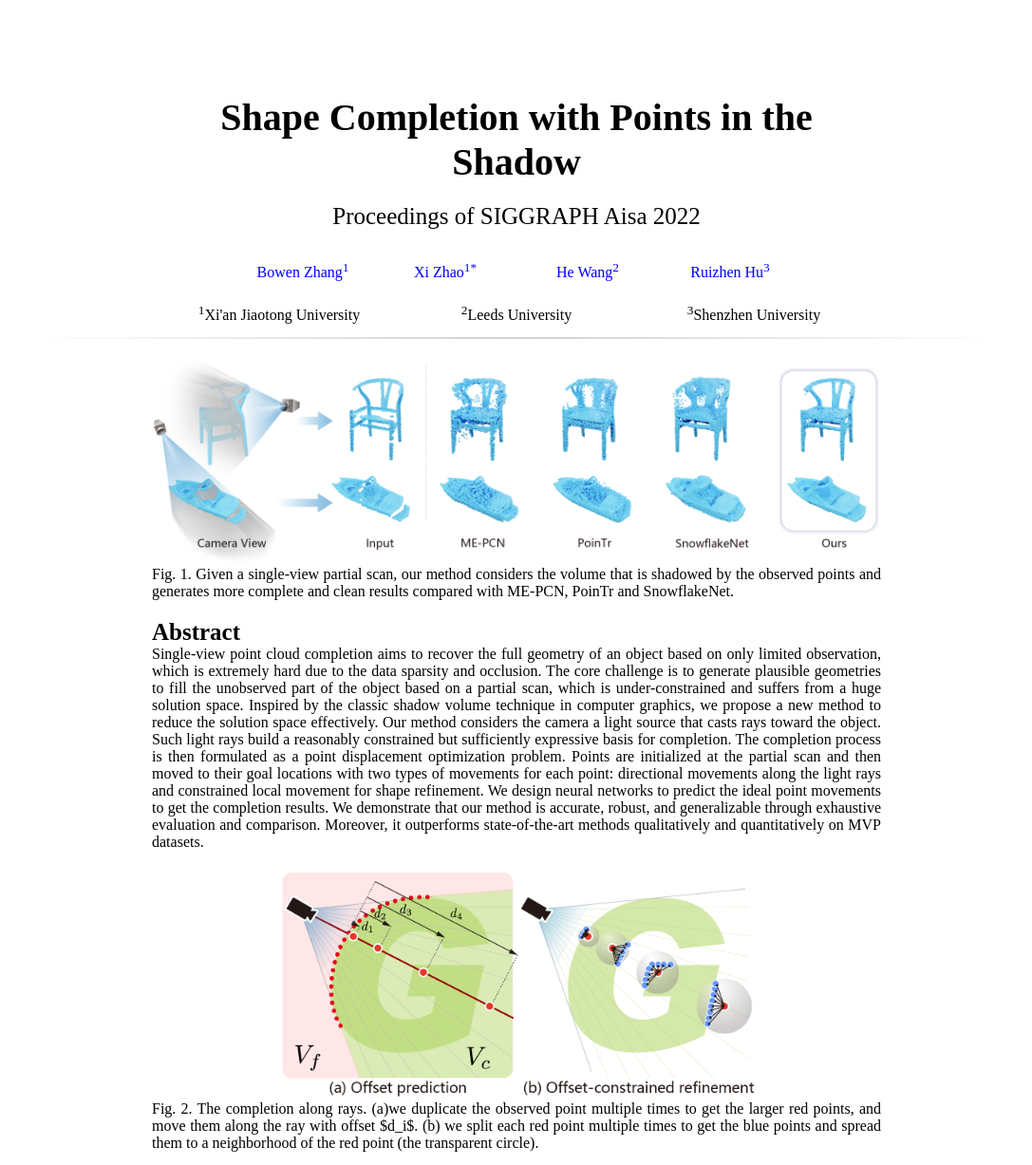
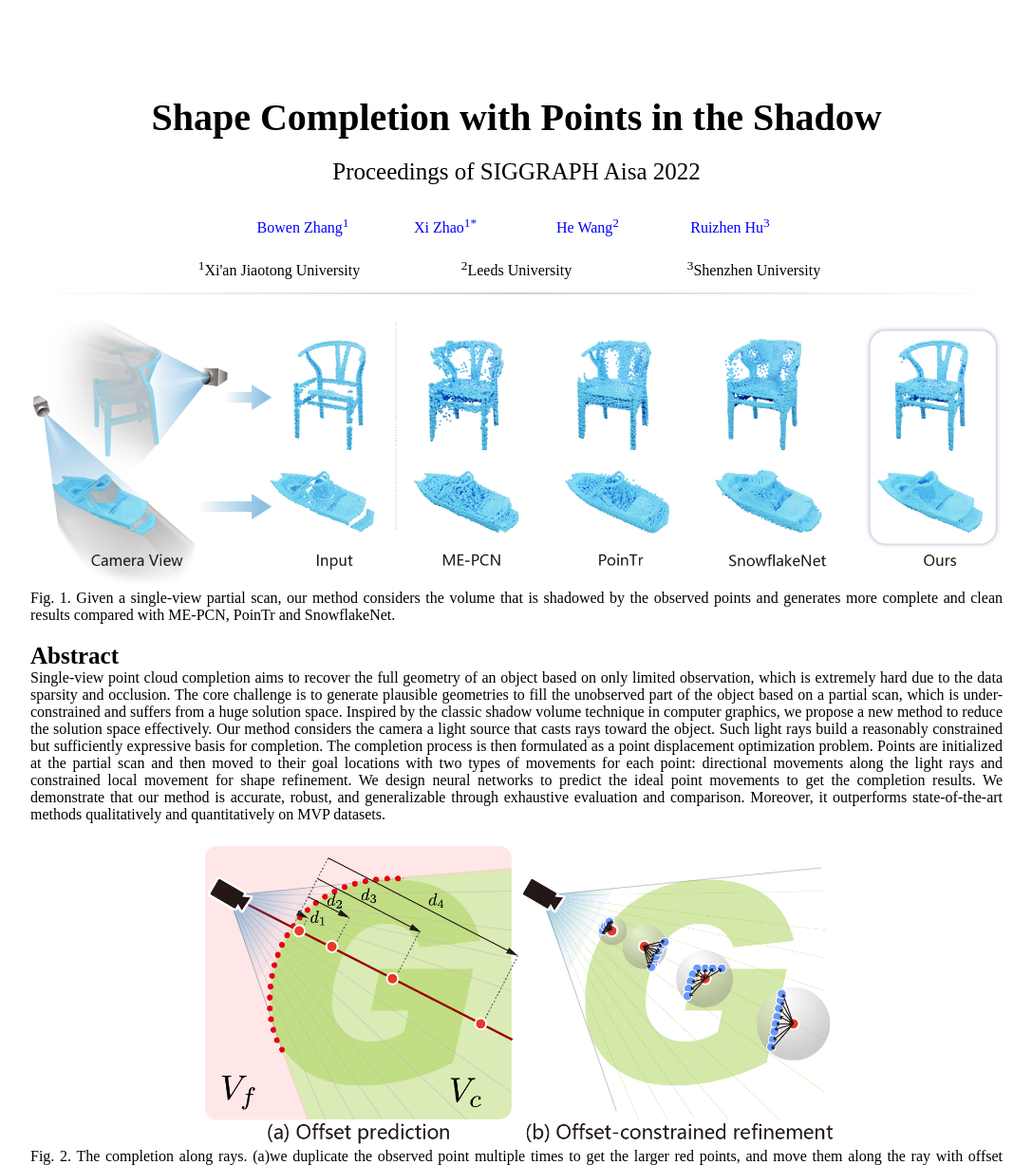
Before and after one commit to zhangbowen-wx/zhangbowen-wx.github.io, a plain HTML site: page projects/SCPS/SCPS.html in a window 1280 px wide. Shown: the top 1227 px of the page at 95% size, without its empty margins (96-1183 px from the left). Drawn offline with Linux system fonts and the light colour scheme.

Commit message:
modify margin to 10%

```diff
--- a/css/style.css
+++ b/css/style.css
@@ -16,16 +16,16 @@ a{text-decoration-line: none;}
 
 
 .title{
-    margin-left: 20%;
-    margin-right: 20%;
+    margin-left: 10%;
+    margin-right: 10%;
     margin-top: 100px;
 }
 .title h1{color: black; font-size: 40px; text-align: center; font-weight: bold;}
 
 
 .conf_info{
-    margin-left: 20%;
-    margin-right: 20%;
+    margin-left: 10%;
+    margin-right: 10%;
     margin-top: 20px;
 }
 .conf_info h1{
@@ -55,8 +55,8 @@ a{text-decoration-line: none;}
 
 
 .institution {
-    margin-left: 20%;
-    margin-right: 20%;
+    margin-left: 10%;
+    margin-right: 10%;
     margin-top: 5px;}
 .institution ul {
     display: table;		 /*这里是关键步骤：*/
@@ -80,8 +80,8 @@ a{text-decoration-line: none;}
 
 
 .figure_full_width{
-    margin-left: 20%;
-    margin-right: 20%;
+    margin-left: 10%;
+    margin-right: 10%;
     margin-top: 20px;
     text-align: center;
 }
@@ -96,8 +96,8 @@ a{text-decoration-line: none;}
 
 
 .figure_custom{
-    margin-left: 20%;
-    margin-right: 20%;
+    margin-left: 10%;
+    margin-right: 10%;
     margin-top: 20px;
     text-align: center;
 }
@@ -109,8 +109,8 @@ a{text-decoration-line: none;}
 
 
 .paragraph{
-    margin-left: 20%;
-    margin-right: 20%;
+    margin-left: 10%;
+    margin-right: 10%;
     margin-top: 20px;
 }
 .paragraph h1{
@@ -129,8 +129,8 @@ a{text-decoration-line: none;}
 
 
 .download{
-    margin-left: 20%;
-    margin-right: 20%;
+    margin-left: 10%;
+    margin-right: 10%;
     margin-top: 20px;
     margin-bottom: 100px;
 }
```
